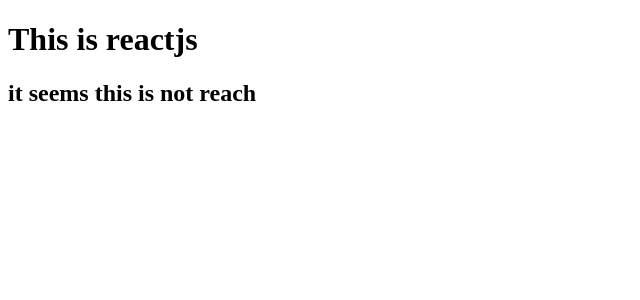
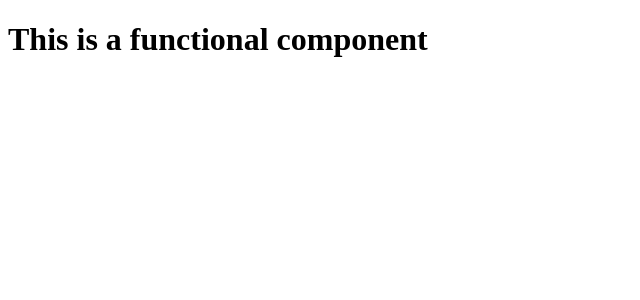
Before and after one commit to SaeedEsmaeelinejad/react-practices, a React (Create React App) app in the folder first-of-first/: page / in a window 1280 px wide. Shown: the top 300 px of the page, without its empty margins (0-640 px from the left). Built offline with nearby package versions, Linux system fonts and the light colour scheme.

Commit message:
use functional component

```diff
--- a/first-of-first/src/App.js
+++ b/first-of-first/src/App.js
@@ -1,14 +1,20 @@
 import { Component } from "react";
 
-class App extends Component{
-    render(){
-        return (
-        <>
-        <h1>This is reactjs</h1>
-        <h2>it seems this is not reach</h2>
-        </>
-        )
-    }
+// class App extends Component{
+//     render(){
+//         return (
+//         <>
+//         <h1>This is reactjs</h1>
+//         <h2>it seems this is not reach</h2>
+//         </>
+//         )
+//     }
+// }
+
+const App = () => {
+    return ( <>
+    <h1>This is a functional component</h1>
+    </> );
 }
 
 export default App;
```
